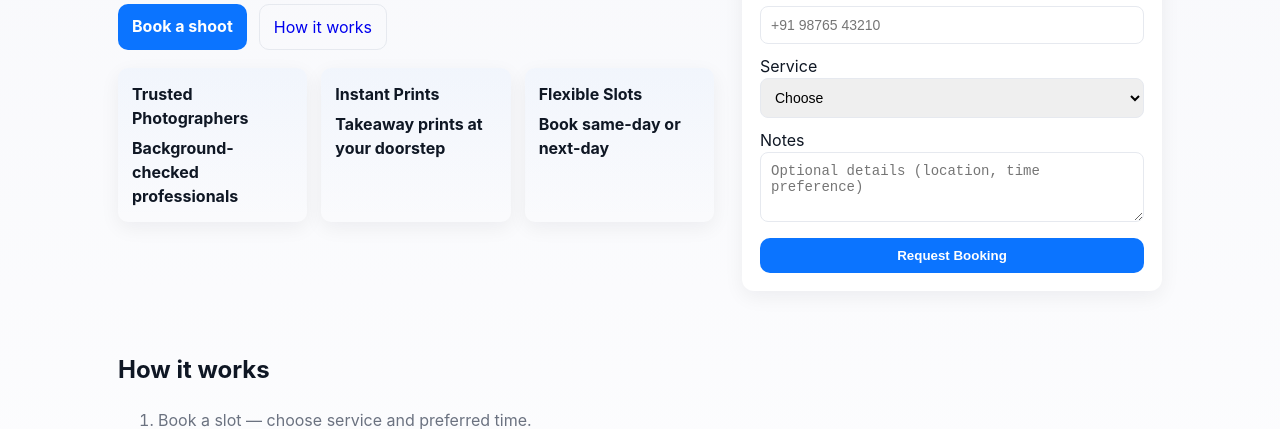
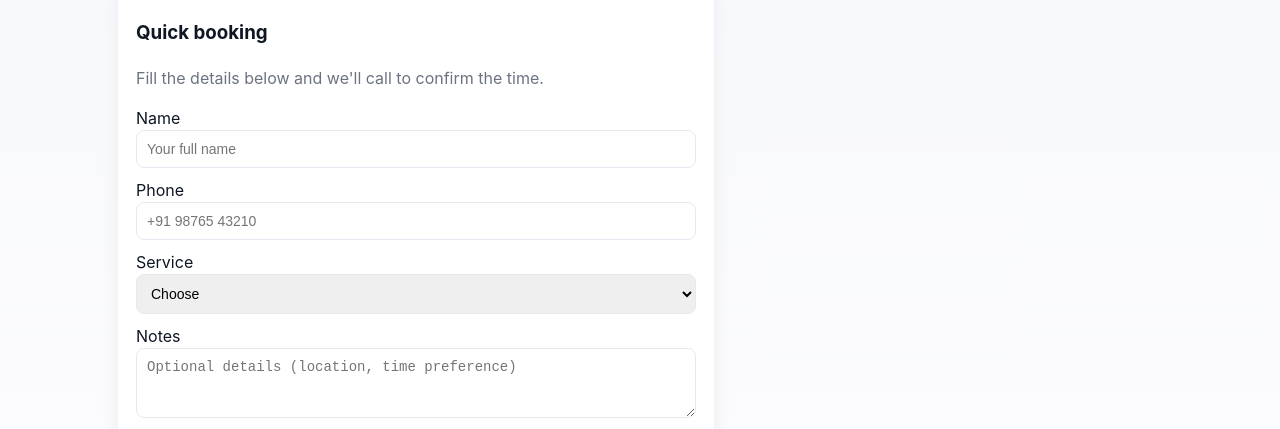
Before and after one commit to Kathir2710/githubact, a plain HTML site: page index.html in a window 1280 px wide. Shown: the part 377-806 px from the top of the page. Drawn offline with Linux system fonts and the light colour scheme.

Commit message:
deleted files

```diff
--- a/index.html
+++ b/index.html
@@ -110,21 +110,7 @@
             <a style="text-decoration:none;padding:10px 14px;border-radius:10px;border:1px solid #e6e9ef" href="#how">How it works</a>
           </div>
 
-          <div class="features">
-            <div class="feature card">
-              <strong>Trusted Photographers</strong>
-              <h4>Background-checked professionals</h4>
-            </div>
-            <div class="feature card">
-              <strong>Instant Prints</strong>
-              <h4>Takeaway prints at your doorstep</h4>
-            </div>
-            <div class="feature card">
-              <strong>Flexible Slots</strong>
-              <h4>Book same-day or next-day</h4>
-            </div>
-          </div>
-        </div>
+
 
         <aside class="card" aria-labelledby="quote">
           <h3 id="quote">Quick booking</h3>
```
